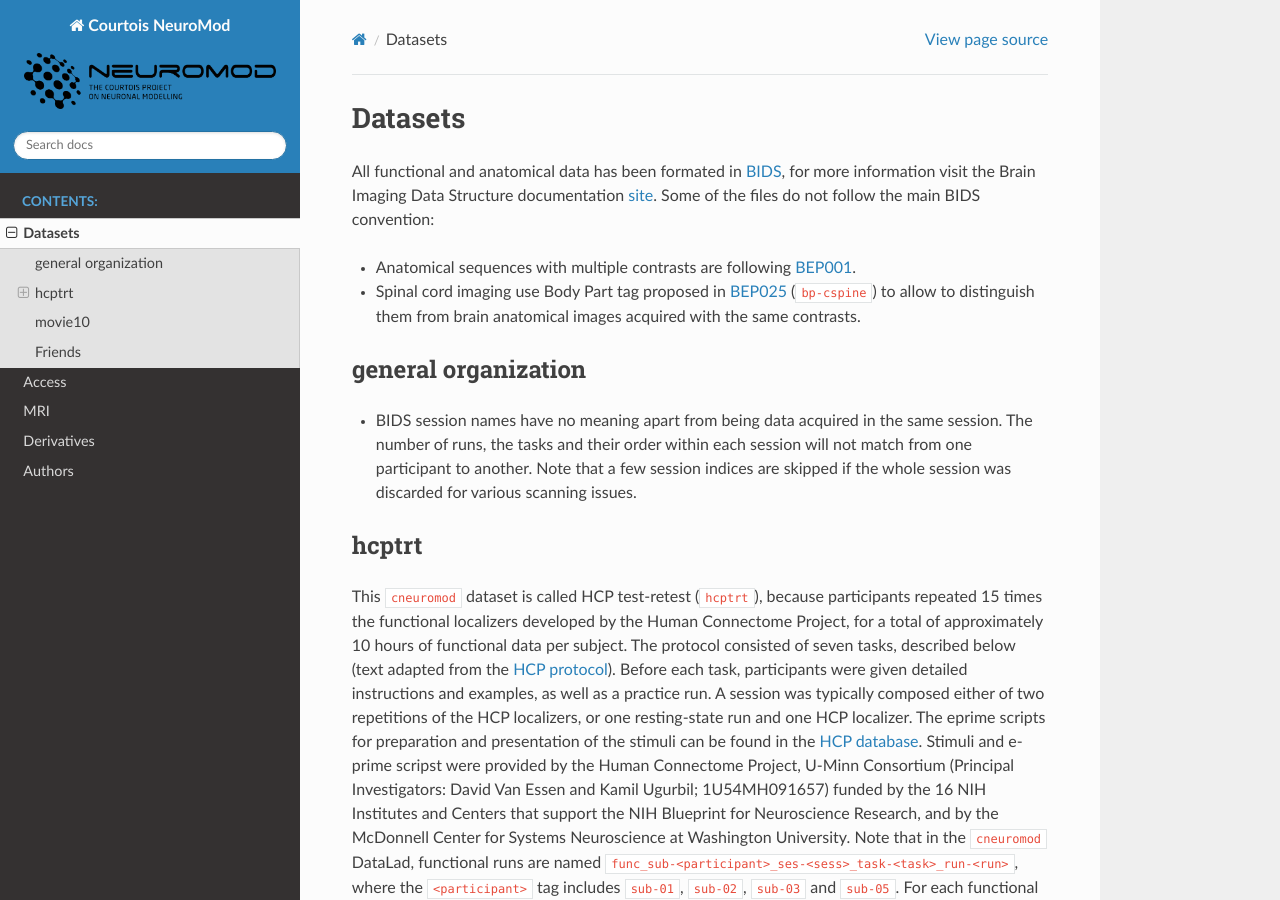
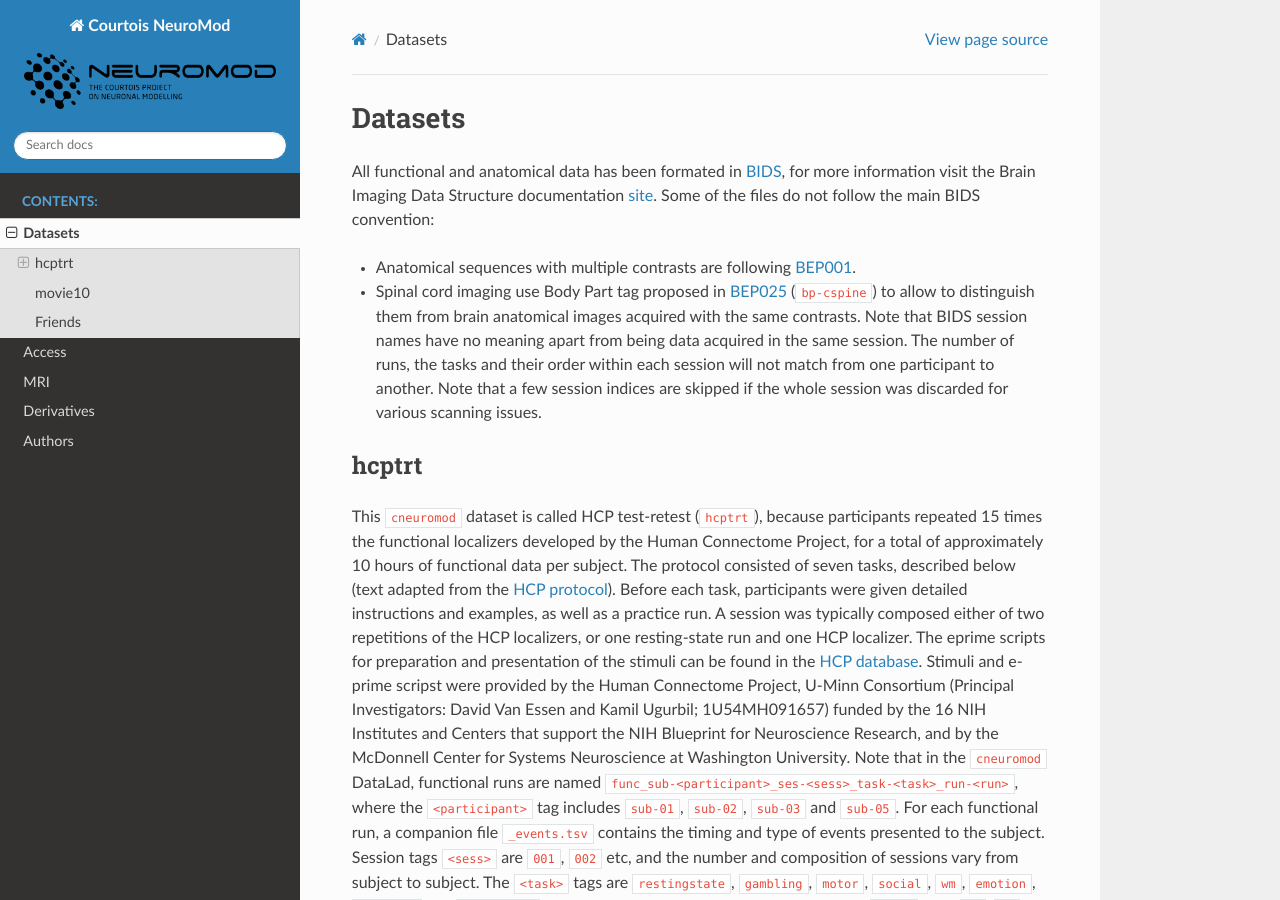
Before and after one commit to courtois-neuromod/cneuromod_docs, a Sphinx documentation site: the page built from source/DATASETS.md, in a window 1280 px wide and 900 px high. Built offline with Sphinx 7.4.7 and the Read the Docs theme 2.0.0, drawn with Linux system fonts in a browser that asks for light colours.

Commit message:
Update DATASETS.md

```diff
--- a/source/DATASETS.md
+++ b/source/DATASETS.md
@@ -4,10 +4,7 @@ All functional and anatomical data has been formated in [BIDS](https://bids.neur
 Some of the files do not follow the main BIDS convention:
 - Anatomical sequences with multiple contrasts are following [BEP001](https://bids.neuroimaging.io/bep001).
 - Spinal cord imaging use Body Part tag proposed in [BEP025](https://bids.neuroimaging.io/bep025) (`bp-cspine`) to allow to distinguish them from brain anatomical images acquired with the same contrasts.
-
-## general organization
-
-- BIDS session names have no meaning apart from being data acquired in the same session. The number of runs, the tasks and their order within each session will not match from one participant to another. Note that a few session indices are skipped if the whole session was discarded for various scanning issues.
+Note that BIDS session names have no meaning apart from being data acquired in the same session. The number of runs, the tasks and their order within each session will not match from one participant to another. Note that a few session indices are skipped if the whole session was discarded for various scanning issues.
 
 ## hcptrt
 
```
